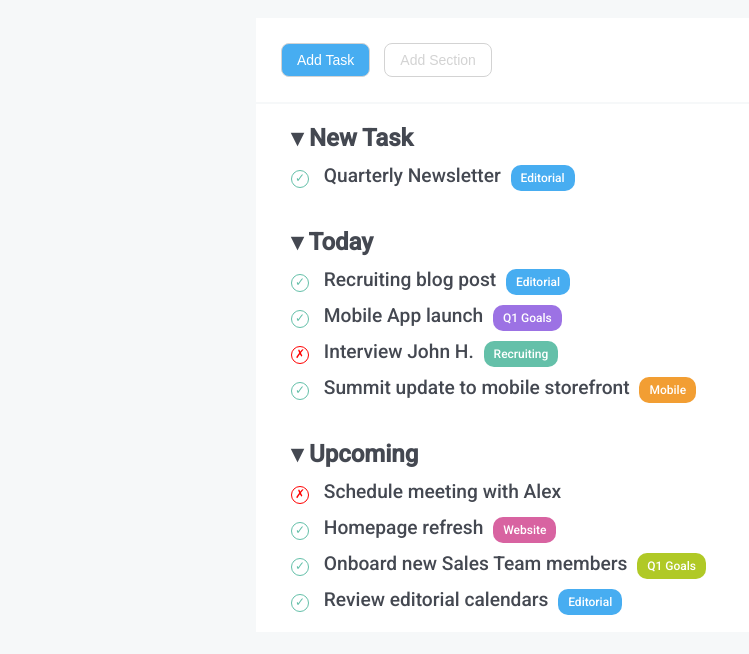
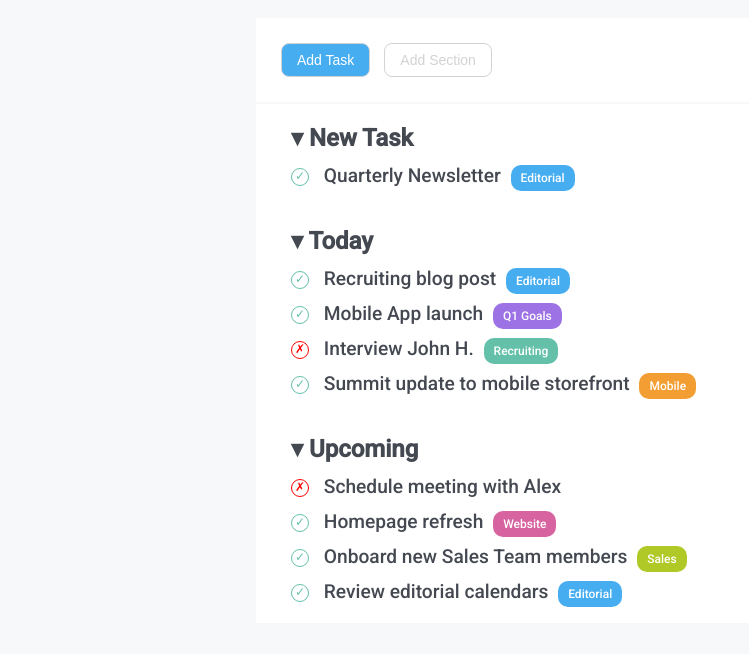
Before and after one commit to DeboraCocchi/html-css-toboolist, a plain HTML site: page assets/index.html in a window 1280 px wide. Shown: the part 98-752 px from the top of the page, without its empty margins (0-749 px from the left). Drawn offline with Linux system fonts and the light colour scheme.

Commit message:
[fix]typo-in-label

```diff
--- a/assets/css/style.css
+++ b/assets/css/style.css
@@ -82,6 +82,7 @@ body{
   text-align: center;
   font-size:12px;
   margin-right:10px;
+  vertical-align: middle;
 }
 
 .circle.check, .check{
--- a/assets/index.html
+++ b/assets/index.html
@@ -73,7 +73,7 @@
 
         <div>
           <span class="circle check"> &#x2713; </span> Onboard new Sales Team members
-          <span class="label lightgreen">Q1 Goals</span>
+          <span class="label lightgreen">Sales</span>
         </div>
 
         <div>
```
